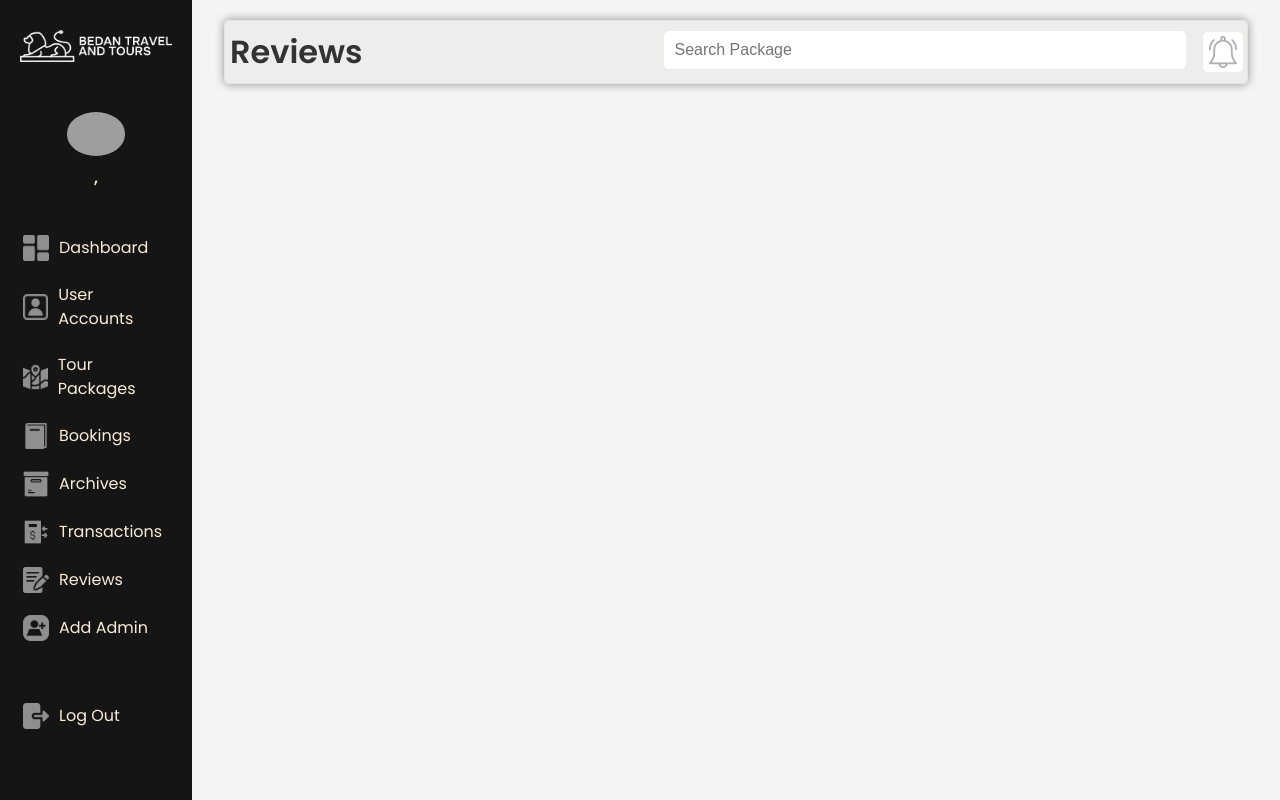
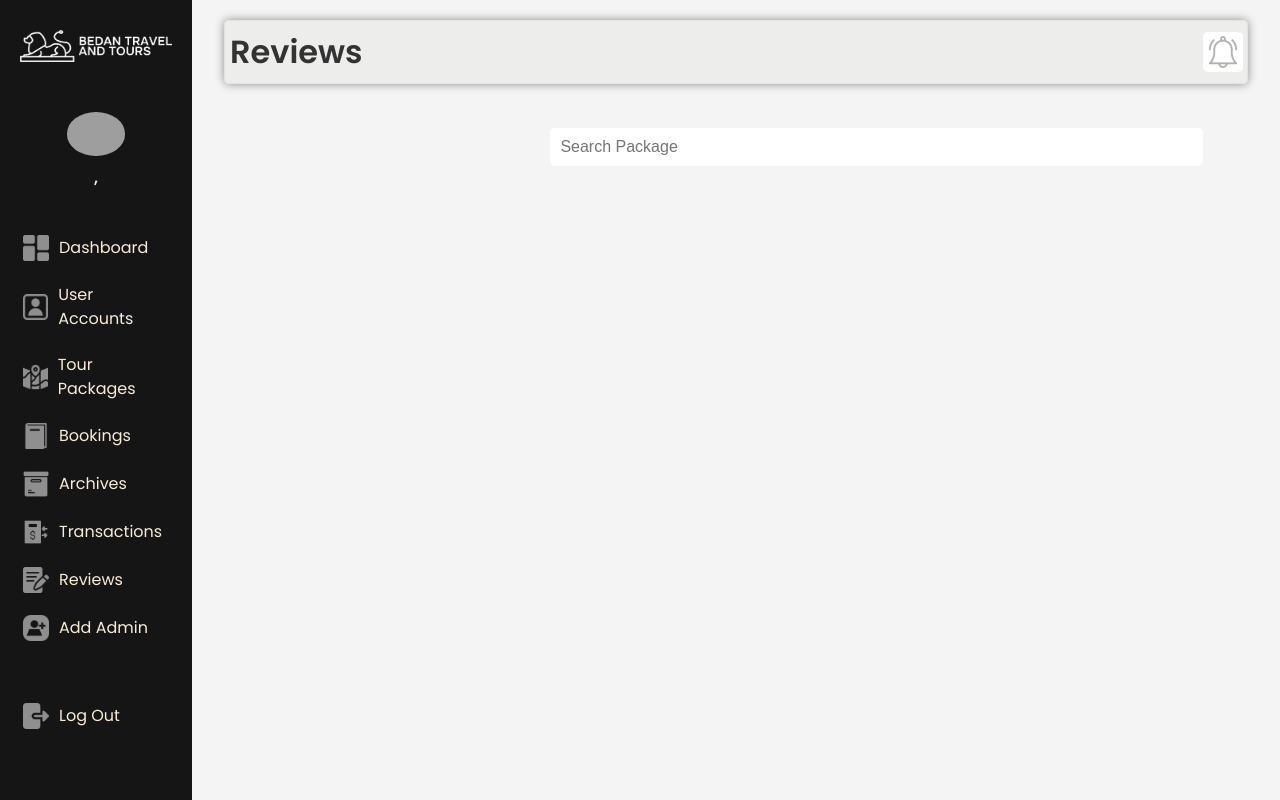
Before and after one commit to waway647/travelagency, a CodeIgniter app: page /GitHub/index.php/admincontroller/showAdminReviews in a window 1280 px wide. Run offline with CodeIgniter, Linux system fonts and the light colour scheme; grey boxes are pictures that could not be loaded.

Commit message:
modified

```diff
--- a/css/adminStyle.css
+++ b/css/adminStyle.css
@@ -207,6 +207,7 @@ nav .sidebar ul li a:active{
     top: 16%  !important;
     left: 43%  !important;
     right: 40%  !important;
+    position: fixed  !important;
 }
 
 .packageSearch input[type="text"]:hover {
```
